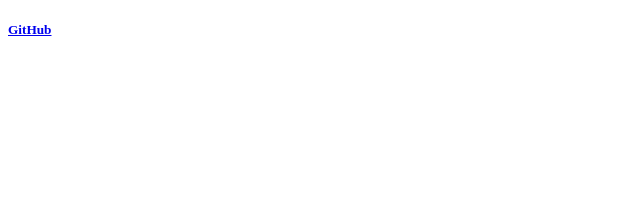
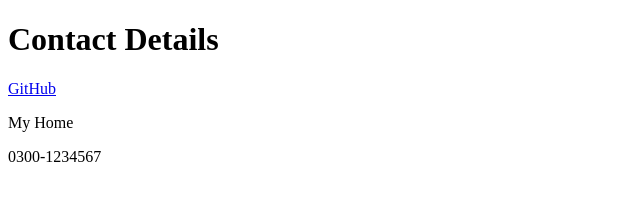
Before and after one commit to Muzammil-cyber/WebDevelopment, a plain HTML site: page HTML-PersonalSite/ContactMe.html in a window 1280 px wide. Shown: the whole page, without its empty margins (0-640 px from the left). Drawn offline with Linux system fonts and the light colour scheme.

Commit message:
Update ContactMe.html

```diff
--- a/HTML-PersonalSite/ContactMe.html
+++ b/HTML-PersonalSite/ContactMe.html
@@ -5,6 +5,9 @@
     <title>Contact</title>
 </head>
 <body>
-    <h5><a href="https://github.com/Muzammil-cyber">GitHub</a></h5>
+    <h1>Contact Details</h1>
+    <p><a href="https://github.com/Muzammil-cyber">GitHub</a></p>
+    <p>My Home</p>
+    <p>0300-1234567</p>
 </body>
 </html>
```
